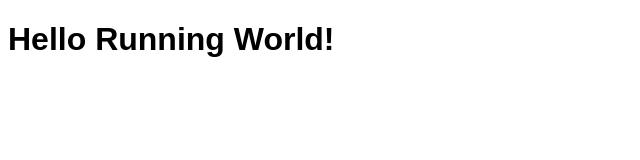
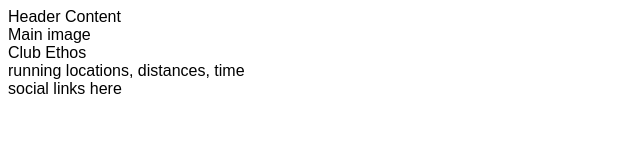
Before and after one commit to todiane/love-running, a plain HTML site: page index.html in a window 1280 px wide. Shown: the whole page, without its empty margins (0-640 px from the left). Drawn offline with Linux system fonts and the light colour scheme.

Commit message:
add core structure for home page

```diff
--- a/index.html
+++ b/index.html
@@ -10,6 +10,20 @@
     <title>Love Running</title>
 </head>
 <body>
-    <h1> Hello Running World!</h1>
+    <header>
+        Header Content
+    </header>
+    <section>
+        Main image
+    </section>
+    <section>
+        Club Ethos
+    </section>
+    <section>
+        running locations, distances, time
+    </section>
+    <footer>
+        social links here
+    </footer>
 </body>
 </html>
```
